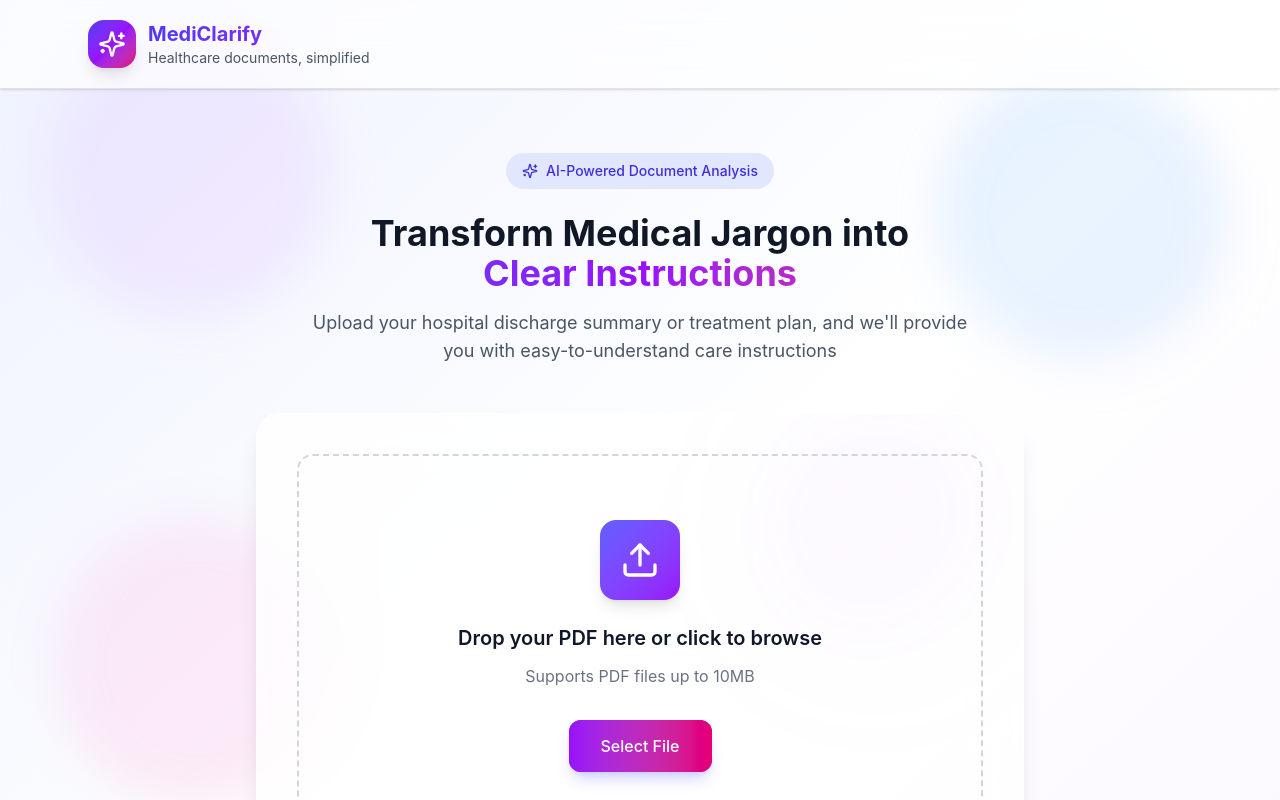
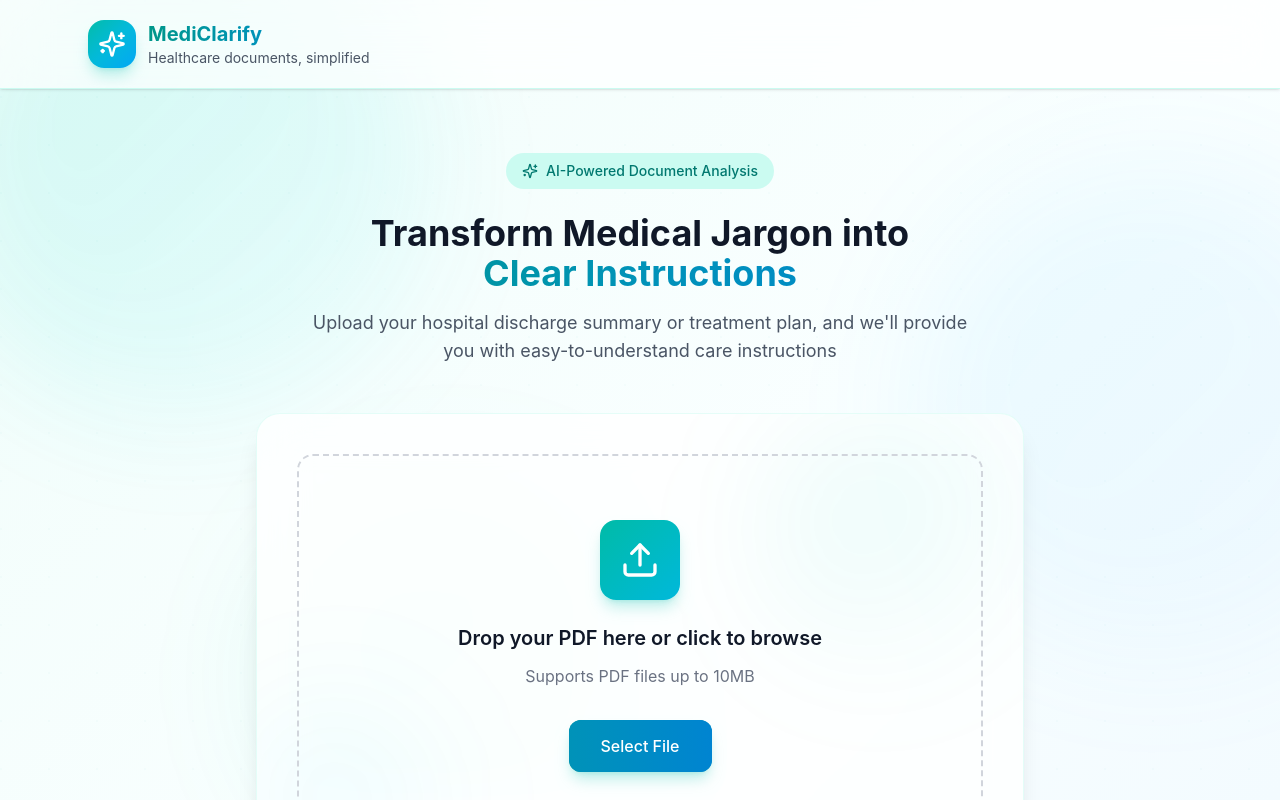
Before and after one commit to ahmedaaali/hackthefuture, a React (Vite) app in the folder HackTheFuture/: page / in a window 1280 px wide. Shown: the top 800 px of the page. Built offline with nearby package versions, Linux system fonts and the light colour scheme.

Commit message:
UI improvements, decreased animations

```diff
--- a/HackTheFuture/src/app/App.tsx
+++ b/HackTheFuture/src/app/App.tsx
@@ -85,49 +85,26 @@ function App() {
   };
 
   return (
-    <div className="min-h-screen bg-gradient-to-br from-indigo-50 via-white to-purple-50 relative overflow-hidden">
-      {/* Animated background elements */}
+    <div className="min-h-screen bg-gradient-to-br from-teal-50 via-cyan-50/30 to-sky-50 relative overflow-hidden">
+      {/* Lightweight CSS-animated background */}
       <div className="fixed inset-0 overflow-hidden pointer-events-none">
-        <motion.div
-          className="absolute top-0 -left-4 w-72 h-72 bg-purple-300 rounded-full mix-blend-multiply filter blur-xl opacity-20"
-          animate={{
-            x: [0, 100, 0],
-            y: [0, 50, 0],
-          }}
-          transition={{
-            duration: 20,
-            repeat: Infinity,
-            ease: "easeInOut"
-          }}
-        />
-        <motion.div
-          className="absolute top-0 -right-4 w-72 h-72 bg-blue-300 rounded-full mix-blend-multiply filter blur-xl opacity-20"
-          animate={{
-            x: [0, -100, 0],
-            y: [0, 100, 0],
-          }}
-          transition={{
-            duration: 18,
-            repeat: Infinity,
-            ease: "easeInOut"
-          }}
-        />
-        <motion.div
-          className="absolute -bottom-8 left-20 w-72 h-72 bg-pink-300 rounded-full mix-blend-multiply filter blur-xl opacity-20"
-          animate={{
-            x: [0, -50, 0],
-            y: [0, -50, 0],
-          }}
-          transition={{
-            duration: 22,
-            repeat: Infinity,
-            ease: "easeInOut"
+        {/* Static gradient orbs with subtle CSS animation */}
+        <div className="absolute top-[-10%] left-[-5%] w-[500px] h-[500px] bg-gradient-to-br from-teal-400/20 to-cyan-300/10 rounded-full blur-3xl animate-[pulse_8s_ease-in-out_infinite]" />
+        <div className="absolute top-[20%] right-[-10%] w-[500px] h-[500px] bg-gradient-to-br from-sky-400/15 to-blue-300/10 rounded-full blur-3xl animate-[pulse_10s_ease-in-out_infinite_1s]" />
+        <div className="absolute bottom-[-10%] left-[20%] w-[400px] h-[400px] bg-gradient-to-br from-emerald-400/15 to-teal-300/10 rounded-full blur-3xl animate-[pulse_9s_ease-in-out_infinite_2s]" />
+
+        {/* Subtle grid pattern */}
+        <div
+          className="absolute inset-0 opacity-[0.02]"
+          style={{
+            backgroundImage: `radial-gradient(circle at 1px 1px, rgb(0 128 128) 1px, transparent 0)`,
+            backgroundSize: '48px 48px',
           }}
         />
       </div>
 
       {/* Header */}
-      <header className="border-b bg-white/70 backdrop-blur-xl sticky top-0 z-50 shadow-sm">
+      <header className="border-b border-teal-100 bg-white/70 backdrop-blur-xl sticky top-0 z-50 shadow-sm">
         <div className="max-w-6xl mx-auto px-6 py-5">
           <motion.div
             className="flex items-center gap-3"
@@ -136,18 +113,19 @@ function App() {
             transition={{ duration: 0.5 }}
           >
             <motion.div
-              className="relative w-12 h-12 rounded-2xl bg-gradient-to-br from-indigo-600 via-purple-600 to-pink-600 flex items-center justify-center shadow-lg"
+              className="relative w-12 h-12 rounded-2xl bg-gradient-to-br from-teal-500 via-cyan-500 to-sky-500 flex items-center justify-center shadow-lg shadow-teal-500/25"
               whileHover={{ scale: 1.05, rotate: 5 }}
               whileTap={{ scale: 0.95 }}
             >
               <Sparkles className="w-7 h-7 text-white" />
               <motion.div
-                className="absolute inset-0 rounded-2xl bg-gradient-to-br from-indigo-400 to-purple-400 opacity-0"
-                whileHover={{ opacity: 0.3 }}
+                className="absolute inset-0 rounded-2xl bg-white/20"
+                animate={{ opacity: [0, 0.3, 0] }}
+                transition={{ duration: 2, repeat: Infinity }}
               />
             </motion.div>
             <div>
-              <h1 className="text-xl font-bold bg-gradient-to-r from-indigo-600 to-purple-600 bg-clip-text text-transparent">
+              <h1 className="text-xl font-bold bg-gradient-to-r from-teal-600 via-cyan-600 to-sky-600 bg-clip-text text-transparent">
                 MediClarify
               </h1>
               <p className="text-sm text-gray-600">Healthcare documents, simplified</p>
@@ -193,15 +171,12 @@ function App() {
               className="flex items-center justify-center min-h-[500px]"
             >
               <div className="text-center">
-                <motion.div
-                  className="relative w-24 h-24 mx-auto mb-8"
-                  animate={{ rotate: 360 }}
-                  transition={{ duration: 2, repeat: Infinity, ease: "linear" }}
-                >
-                  <div className="absolute inset-0 rounded-full bg-gradient-to-r from-indigo-500 to-purple-500 opacity-20 blur-xl" />
-                  <div className="absolute inset-2 rounded-full bg-gradient-to-r from-indigo-600 to-purple-600 animate-pulse" />
-                  <Sparkles className="absolute inset-0 m-auto w-12 h-12 text-white" />
-                </motion.div>
+                <div className="relative w-24 h-24 mx-auto mb-8">
+                  {/* Simple CSS spinner */}
+                  <div className="absolute inset-0 rounded-full border-4 border-teal-100 border-t-teal-500 animate-spin" />
+                  <div className="absolute inset-3 rounded-full bg-gradient-to-br from-teal-500 to-cyan-500 animate-pulse" />
+                  <Sparkles className="absolute inset-0 m-auto w-8 h-8 text-white z-10" />
+                </div>
                 <motion.h3
                   className="text-2xl font-semibold text-gray-900 mb-2"
                   initial={{ opacity: 0, y: 10 }}
@@ -218,25 +193,11 @@ function App() {
                 >
                   Our AI is reading and simplifying the medical information
                 </motion.p>
-                <motion.div
-                  className="mt-8 flex gap-2 justify-center"
-                  initial={{ opacity: 0 }}
-                  animate={{ opacity: 1 }}
-                  transition={{ delay: 0.6 }}
-                >
-                  {[0, 1, 2].map((i) => (
-                    <motion.div
-                      key={i}
-                      className="w-2 h-2 rounded-full bg-indigo-600"
-                      animate={{ scale: [1, 1.5, 1], opacity: [0.3, 1, 0.3] }}
-                      transition={{
-                        duration: 1.5,
-                        repeat: Infinity,
-                        delay: i * 0.2,
-                      }}
-                    />
-                  ))}
-                </motion.div>
+                <div className="mt-8 flex gap-2 justify-center">
+                  <div className="w-2 h-2 rounded-full bg-teal-500 animate-bounce" style={{ animationDelay: '0ms' }} />
+                  <div className="w-2 h-2 rounded-full bg-teal-500 animate-bounce" style={{ animationDelay: '150ms' }} />
+                  <div className="w-2 h-2 rounded-full bg-teal-500 animate-bounce" style={{ animationDelay: '300ms' }} />
+                </div>
               </div>
             </motion.div>
           ) : (
--- a/HackTheFuture/src/app/components/upload-step.tsx
+++ b/HackTheFuture/src/app/components/upload-step.tsx
@@ -56,7 +56,7 @@ export function UploadStep({ onFileUpload }: UploadStepProps) {
         transition={{ duration: 0.6 }}
       >
         <motion.div
-          className="inline-flex items-center gap-2 px-4 py-2 bg-indigo-100 rounded-full text-indigo-700 text-sm font-medium mb-6"
+          className="inline-flex items-center gap-2 px-4 py-2 bg-teal-100 rounded-full text-teal-700 text-sm font-medium mb-6"
           initial={{ opacity: 0, scale: 0.9 }}
           animate={{ opacity: 1, scale: 1 }}
           transition={{ delay: 0.2 }}
@@ -66,7 +66,7 @@ export function UploadStep({ onFileUpload }: UploadStepProps) {
         </motion.div>
         <h2 className="text-4xl font-bold text-gray-900 mb-4">
           Transform Medical Jargon into
-          <span className="block bg-gradient-to-r from-indigo-600 via-purple-600 to-pink-600 bg-clip-text text-transparent">
+          <span className="block bg-gradient-to-r from-teal-600 via-cyan-600 to-sky-600 bg-clip-text text-transparent">
             Clear Instructions
           </span>
         </h2>
@@ -80,9 +80,10 @@ export function UploadStep({ onFileUpload }: UploadStepProps) {
         animate={{ opacity: 1, y: 0 }}
         transition={{ delay: 0.3, duration: 0.6 }}
       >
-        <div className="bg-white/80 backdrop-blur-xl rounded-3xl shadow-xl border border-white/20 p-10 relative overflow-hidden">
+        <div className="bg-white/80 backdrop-blur-xl rounded-3xl shadow-xl border border-teal-100/50 p-10 relative overflow-hidden">
           {/* Decorative gradient overlay */}
-          <div className="absolute top-0 right-0 w-64 h-64 bg-gradient-to-br from-purple-400/10 to-transparent rounded-full blur-3xl pointer-events-none" />
+          <div className="absolute top-0 right-0 w-64 h-64 bg-gradient-to-br from-teal-400/10 to-transparent rounded-full blur-3xl pointer-events-none" />
+          <div className="absolute bottom-0 left-0 w-48 h-48 bg-gradient-to-tr from-cyan-400/10 to-transparent rounded-full blur-3xl pointer-events-none" />
 
           <AnimatePresence mode="wait">
             {!selectedFile ? (
@@ -96,8 +97,8 @@ export function UploadStep({ onFileUpload }: UploadStepProps) {
                 <div
                   className={`relative border-2 border-dashed rounded-2xl p-16 text-center transition-all duration-300 ${
                     dragActive
-                      ? 'border-indigo-500 bg-indigo-50/50 scale-[1.02]'
-                      : 'border-gray-300 hover:border-indigo-400 hover:bg-gray-50/50'
+                      ? 'border-teal-500 bg-teal-50/50 scale-[1.02]'
+                      : 'border-gray-300 hover:border-teal-400 hover:bg-teal-50/30'
                   }`}
                   onDragEnter={handleDrag}
                   onDragLeave={handleDrag}
@@ -113,7 +114,7 @@ export function UploadStep({ onFileUpload }: UploadStepProps) {
                   />
 
                   <motion.div
-                    className="w-20 h-20 mx-auto mb-6 rounded-2xl bg-gradient-to-br from-indigo-500 to-purple-600 flex items-center justify-center shadow-lg"
+                    className="w-20 h-20 mx-auto mb-6 rounded-2xl bg-gradient-to-br from-teal-500 to-cyan-500 flex items-center justify-center shadow-lg shadow-teal-500/25"
                     whileHover={{ scale: 1.1, rotate: 5 }}
                     whileTap={{ scale: 0.95 }}
                   >
@@ -129,13 +130,13 @@ export function UploadStep({ onFileUpload }: UploadStepProps) {
 
                   <motion.button
                     onClick={() => inputRef.current?.click()}
-                    className="group relative px-8 py-3.5 bg-gradient-to-r from-indigo-600 to-purple-600 hover:from-indigo-700 hover:to-purple-700 text-white rounded-xl font-medium shadow-lg shadow-indigo-500/25 transition-all overflow-hidden"
+                    className="group relative px-8 py-3.5 bg-gradient-to-r from-teal-600 to-cyan-600 hover:from-teal-700 hover:to-cyan-700 text-white rounded-xl font-medium shadow-lg shadow-teal-500/25 transition-all overflow-hidden"
                     whileHover={{ scale: 1.05 }}
                     whileTap={{ scale: 0.95 }}
                   >
                     <span className="relative z-10">Select File</span>
                     <motion.div
-                      className="absolute inset-0 bg-gradient-to-r from-purple-600 to-pink-600 opacity-0 group-hover:opacity-100 transition-opacity"
+                      className="absolute inset-0 bg-gradient-to-r from-cyan-600 to-sky-600 opacity-0 group-hover:opacity-100 transition-opacity"
                       layoutId="buttonBackground"
                     />
                   </motion.button>
@@ -154,10 +155,10 @@ export function UploadStep({ onFileUpload }: UploadStepProps) {
                   className="relative group"
                   layoutId="file-card"
                 >
-                  <div className="absolute -inset-0.5 bg-gradient-to-r from-indigo-600 to-purple-600 rounded-2xl blur opacity-30 group-hover:opacity-50 transition-opacity" />
-                  <div className="relative flex items-start gap-4 p-6 bg-white rounded-2xl border border-indigo-200">
+                  <div className="absolute -inset-0.5 bg-gradient-to-r from-teal-500 to-cyan-500 rounded-2xl blur opacity-30 group-hover:opacity-50 transition-opacity" />
+                  <div className="relative flex items-start gap-4 p-6 bg-white rounded-2xl border border-teal-200">
                     <motion.div
-                      className="w-14 h-14 rounded-xl bg-gradient-to-br from-indigo-500 to-purple-600 flex items-center justify-center flex-shrink-0 shadow-lg"
+                      className="w-14 h-14 rounded-xl bg-gradient-to-br from-teal-500 to-cyan-500 flex items-center justify-center flex-shrink-0 shadow-lg shadow-teal-500/25"
                       whileHover={{ rotate: [0, -10, 10, -10, 0] }}
                       transition={{ duration: 0.5 }}
                     >
@@ -193,7 +194,7 @@ export function UploadStep({ onFileUpload }: UploadStepProps) {
                   </motion.button>
                   <motion.button
                     onClick={handleSubmit}
-                    className="flex-1 px-6 py-3.5 bg-gradient-to-r from-indigo-600 to-purple-600 hover:from-indigo-700 hover:to-purple-700 text-white rounded-xl font-medium shadow-lg shadow-indigo-500/25 transition-all"
+                    className="flex-1 px-6 py-3.5 bg-gradient-to-r from-teal-600 to-cyan-600 hover:from-teal-700 hover:to-cyan-700 text-white rounded-xl font-medium shadow-lg shadow-teal-500/25 transition-all"
                     whileHover={{ scale: 1.02 }}
                     whileTap={{ scale: 0.98 }}
                   >
```
Also changed, not shown: HackTheFuture/src/app/components/results-step.tsx (+23 -23 lines), HackTheFuture/src/app/components/selection-step.tsx (+9 -9 lines).
